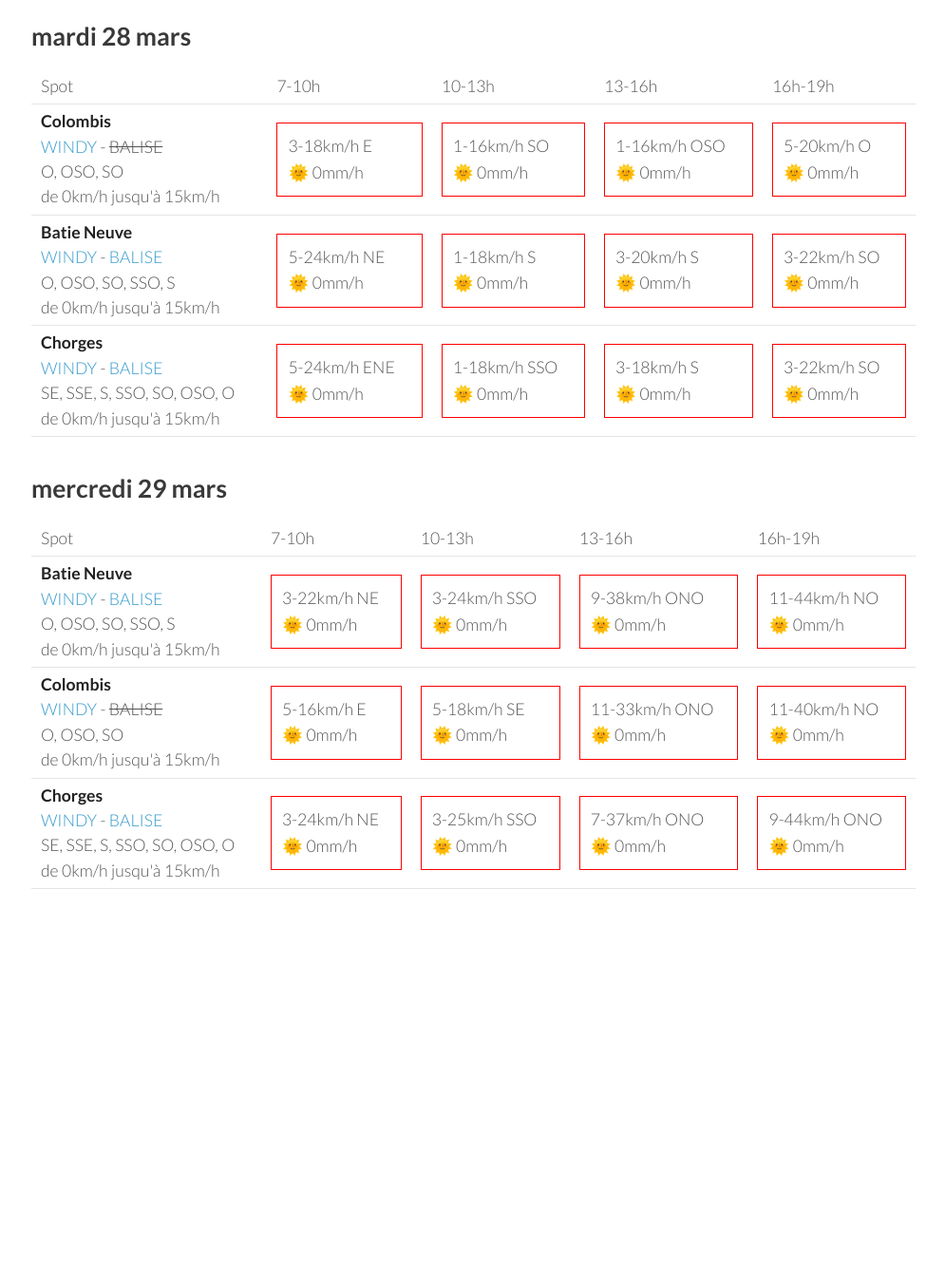
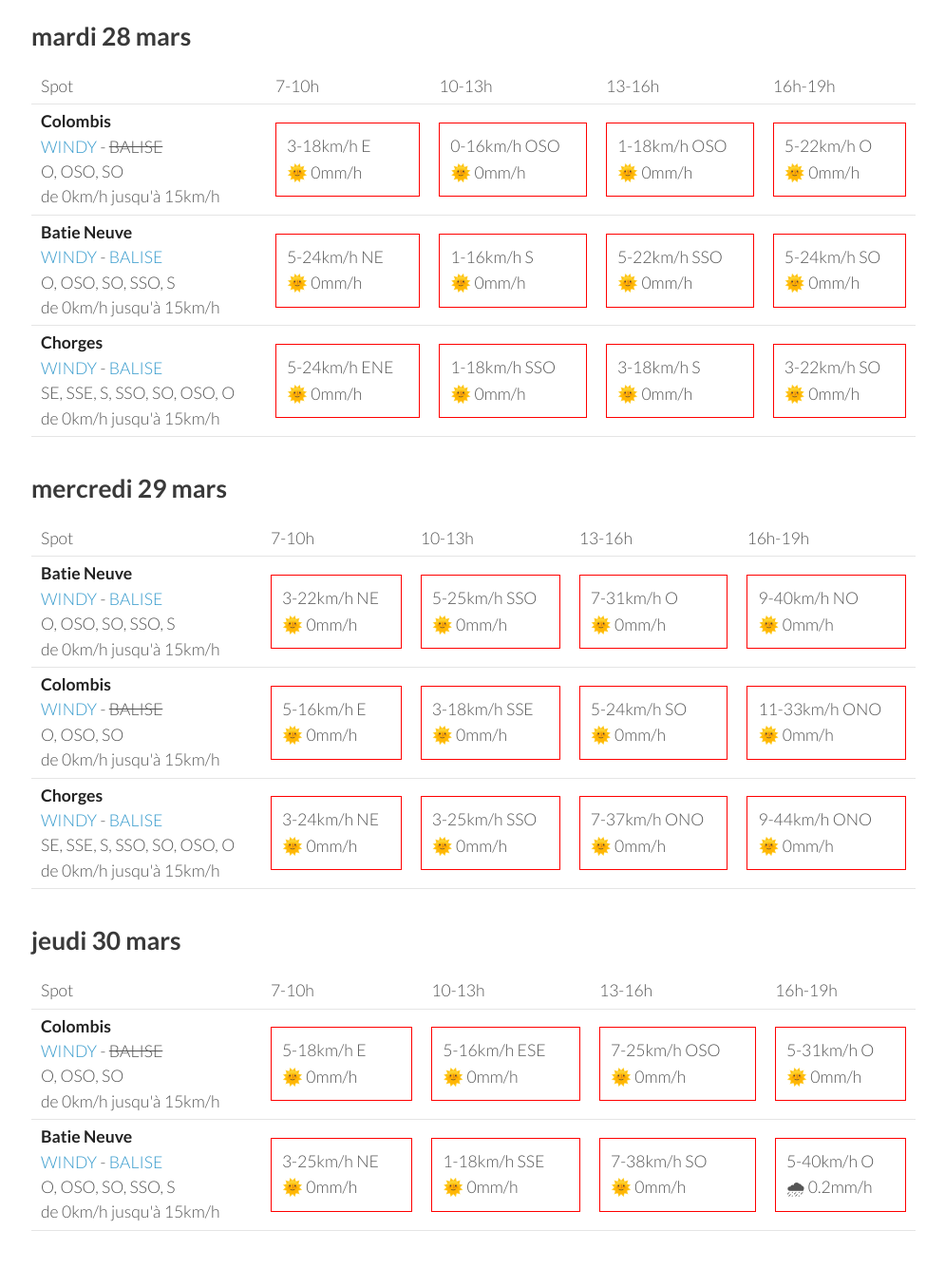
Before and after one commit to parapente-dans-le-nord/parapente-dans-le-nord.github.io, a Jekyll site: the page built from saint_andre.markdown, in a window 1280 px wide and 1400 px high, scrolled down 1685 px. Shown: the top 1335 px of the window at 95% size, without its empty margins (25-1020 px from the left). Built offline with Jekyll 4.4.1, drawn with Linux system fonts in a browser that asks for light colours; before the commit the page ends 2749 px from its top, so only the background shows below that; some of the changed text lies outside the part shown.

Commit message:
update index.markdown

```diff
--- a/saint_andre.markdown
+++ b/saint_andre.markdown
@@ -7,7 +7,7 @@ title:  "Tous les spots"
 {: .links}
 
 # Prevision Windy, modèle Arome
-page mise à jour le samedi 25 mars 06:36
+page mise à jour le samedi 25 mars 10:35
 
 ## samedi 25 mars
 
@@ -116,10 +116,10 @@ page mise à jour le samedi 25 mars 06:36
 <tr>
         <td><strong>Colombis</strong><br><a href="https://windy.com/44.494/6.216?44.559,6.262,10">WINDY</a> - <span class="no-balise"> BALISE </span><br> <span class="vent-favorable">O, OSO, SO</span><br><span class="force-vent">de 0km/h jusqu'à 15km/h</span> </td>
 
-            <td><div class="not-flyable"><p>5-31km/h ONO</p><p>🌞 0mm/h</p></div></td>
-            <td><div class="not-flyable"><p>5-29km/h ONO</p><p>🌞 0mm/h</p></div></td>
-            <td><div class="not-flyable"><p>20-57km/h NO</p><p>🌞 0mm/h</p></div></td>
-            <td><div class="not-flyable"><p>16-59km/h NO</p><p>🌞 0mm/h</p></div></td>
+            <td><div class="not-flyable"><p>3-31km/h OSO</p><p>🌞 0mm/h</p></div></td>
+            <td><div class="not-flyable"><p>9-33km/h NO</p><p>🌞 0mm/h</p></div></td>
+            <td><div class="not-flyable"><p>18-53km/h NO</p><p>🌞 0mm/h</p></div></td>
+            <td><div class="not-flyable"><p>16-53km/h NO</p><p>🌞 0mm/h</p></div></td>
 
 
     </tr>
@@ -136,10 +136,10 @@ page mise à jour le samedi 25 mars 06:36
 <tr>
         <td><strong>Batie Neuve</strong><br><a href="https://windy.com/44.584/6.236?44.559,6.262,10,m:eTtagly">WINDY</a> - <span class=""><a href="https://www.openwindmap.org/PP554">BALISE</a> </span><br> <span class="vent-favorable">O, OSO, SO, SSO, S</span><br><span class="force-vent">de 0km/h jusqu'à 15km/h</span> </td>
 
-            <td><div class="not-flyable"><p>7-46km/h NNO</p><p>🌧 0.2mm/h</p></div></td>
-            <td><div class="not-flyable"><p>5-46km/h NO</p><p>🌞 0mm/h</p></div></td>
-            <td><div class="not-flyable"><p>14-51km/h NNO</p><p>🌞 0mm/h</p></div></td>
-            <td><div class="not-flyable"><p>11-53km/h NO</p><p>🌞 0mm/h</p></div></td>
+            <td><div class="not-flyable"><p>5-48km/h NO</p><p>🌧 0.2mm/h</p></div></td>
+            <td><div class="not-flyable"><p>9-40km/h NO</p><p>🌞 0mm/h</p></div></td>
+            <td><div class="not-flyable"><p>12-48km/h NNO</p><p>🌞 0mm/h</p></div></td>
+            <td><div class="not-flyable"><p>9-48km/h NNO</p><p>🌞 0mm/h</p></div></td>
 
 
     </tr>
@@ -163,9 +163,9 @@ page mise à jour le samedi 25 mars 06:36
         <td><strong>Colombis</strong><br><a href="https://windy.com/44.494/6.216?44.559,6.262,10">WINDY</a> - <span class="no-balise"> BALISE </span><br> <span class="vent-favorable">O, OSO, SO</span><br><span class="force-vent">de 0km/h jusqu'à 15km/h</span> </td>
 
             <td><div class="not-flyable"><p>3-18km/h E</p><p>🌞 0mm/h</p></div></td>
-            <td><div class="not-flyable"><p>1-16km/h SO</p><p>🌞 0mm/h</p></div></td>
-            <td><div class="not-flyable"><p>1-16km/h OSO</p><p>🌞 0mm/h</p></div></td>
-            <td><div class="not-flyable"><p>5-20km/h O</p><p>🌞 0mm/h</p></div></td>
+            <td><div class="not-flyable"><p>0-16km/h OSO</p><p>🌞 0mm/h</p></div></td>
+            <td><div class="not-flyable"><p>1-18km/h OSO</p><p>🌞 0mm/h</p></div></td>
+            <td><div class="not-flyable"><p>5-22km/h O</p><p>🌞 0mm/h</p></div></td>
 
 
     </tr>
@@ -173,9 +173,9 @@ page mise à jour le samedi 25 mars 06:36
         <td><strong>Batie Neuve</strong><br><a href="https://windy.com/44.584/6.236?44.559,6.262,10,m:eTtagly">WINDY</a> - <span class=""><a href="https://www.openwindmap.org/PP554">BALISE</a> </span><br> <span class="vent-favorable">O, OSO, SO, SSO, S</span><br><span class="force-vent">de 0km/h jusqu'à 15km/h</span> </td>
 
             <td><div class="not-flyable"><p>5-24km/h NE</p><p>🌞 0mm/h</p></div></td>
-            <td><div class="not-flyable"><p>1-18km/h S</p><p>🌞 0mm/h</p></div></td>
-            <td><div class="not-flyable"><p>3-20km/h S</p><p>🌞 0mm/h</p></div></td>
-            <td><div class="not-flyable"><p>3-22km/h SO</p><p>🌞 0mm/h</p></div></td>
+            <td><div class="not-flyable"><p>1-16km/h S</p><p>🌞 0mm/h</p></div></td>
+            <td><div class="not-flyable"><p>5-22km/h SSO</p><p>🌞 0mm/h</p></div></td>
+            <td><div class="not-flyable"><p>5-24km/h SO</p><p>🌞 0mm/h</p></div></td>
 
 
     </tr>
@@ -209,9 +209,9 @@ page mise à jour le samedi 25 mars 06:36
         <td><strong>Batie Neuve</strong><br><a href="https://windy.com/44.584/6.236?44.559,6.262,10,m:eTtagly">WINDY</a> - <span class=""><a href="https://www.openwindmap.org/PP554">BALISE</a> </span><br> <span class="vent-favorable">O, OSO, SO, SSO, S</span><br><span class="force-vent">de 0km/h jusqu'à 15km/h</span> </td>
 
             <td><div class="not-flyable"><p>3-22km/h NE</p><p>🌞 0mm/h</p></div></td>
-            <td><div class="not-flyable"><p>3-24km/h SSO</p><p>🌞 0mm/h</p></div></td>
-            <td><div class="not-flyable"><p>9-38km/h ONO</p><p>🌞 0mm/h</p></div></td>
-            <td><div class="not-flyable"><p>11-44km/h NO</p><p>🌞 0mm/h</p></div></td>
+            <td><div class="not-flyable"><p>5-25km/h SSO</p><p>🌞 0mm/h</p></div></td>
+            <td><div class="not-flyable"><p>7-31km/h O</p><p>🌞 0mm/h</p></div></td>
+            <td><div class="not-flyable"><p>9-40km/h NO</p><p>🌞 0mm/h</p></div></td>
 
 
     </tr>
@@ -219,9 +219,9 @@ page mise à jour le samedi 25 mars 06:36
         <td><strong>Colombis</strong><br><a href="https://windy.com/44.494/6.216?44.559,6.262,10">WINDY</a> - <span class="no-balise"> BALISE </span><br> <span class="vent-favorable">O, OSO, SO</span><br><span class="force-vent">de 0km/h jusqu'à 15km/h</span> </td>
 
             <td><div class="not-flyable"><p>5-16km/h E</p><p>🌞 0mm/h</p></div></td>
-            <td><div class="not-flyable"><p>5-18km/h SE</p><p>🌞 0mm/h</p></div></td>
+            <td><div class="not-flyable"><p>3-18km/h SSE</p><p>🌞 0mm/h</p></div></td>
+            <td><div class="not-flyable"><p>5-24km/h SO</p><p>🌞 0mm/h</p></div></td>
             <td><div class="not-flyable"><p>11-33km/h ONO</p><p>🌞 0mm/h</p></div></td>
-            <td><div class="not-flyable"><p>11-40km/h NO</p><p>🌞 0mm/h</p></div></td>
 
 
     </tr>
@@ -239,3 +239,39 @@ page mise à jour le samedi 25 mars 06:36
 </tbody>
 </table>
 {:/}
+## jeudi 30 mars
+
+{::nomarkdown}
+<table>
+  <tbody>
+    <tr>
+      <td>Spot</td>
+      <td>7-10h</td>
+      <td>10-13h</td>
+      <td>13-16h</td>
+      <td>16h-19h</td>
+    </tr>
+<tr>
+        <td><strong>Colombis</strong><br><a href="https://windy.com/44.494/6.216?44.559,6.262,10">WINDY</a> - <span class="no-balise"> BALISE </span><br> <span class="vent-favorable">O, OSO, SO</span><br><span class="force-vent">de 0km/h jusqu'à 15km/h</span> </td>
+
+            <td><div class="not-flyable"><p>5-18km/h E</p><p>🌞 0mm/h</p></div></td>
+            <td><div class="not-flyable"><p>5-16km/h ESE</p><p>🌞 0mm/h</p></div></td>
+            <td><div class="not-flyable"><p>7-25km/h OSO</p><p>🌞 0mm/h</p></div></td>
+            <td><div class="not-flyable"><p>5-31km/h O</p><p>🌞 0mm/h</p></div></td>
+
+
+    </tr>
+<tr>
+        <td><strong>Batie Neuve</strong><br><a href="https://windy.com/44.584/6.236?44.559,6.262,10,m:eTtagly">WINDY</a> - <span class=""><a href="https://www.openwindmap.org/PP554">BALISE</a> </span><br> <span class="vent-favorable">O, OSO, SO, SSO, S</span><br><span class="force-vent">de 0km/h jusqu'à 15km/h</span> </td>
+
+            <td><div class="not-flyable"><p>3-25km/h NE</p><p>🌞 0mm/h</p></div></td>
+            <td><div class="not-flyable"><p>1-18km/h SSE</p><p>🌞 0mm/h</p></div></td>
+            <td><div class="not-flyable"><p>7-38km/h SO</p><p>🌞 0mm/h</p></div></td>
+            <td><div class="not-flyable"><p>5-40km/h O</p><p>🌧 0.2mm/h</p></div></td>
+
+
+    </tr>
+
+</tbody>
+</table>
+{:/}
```
